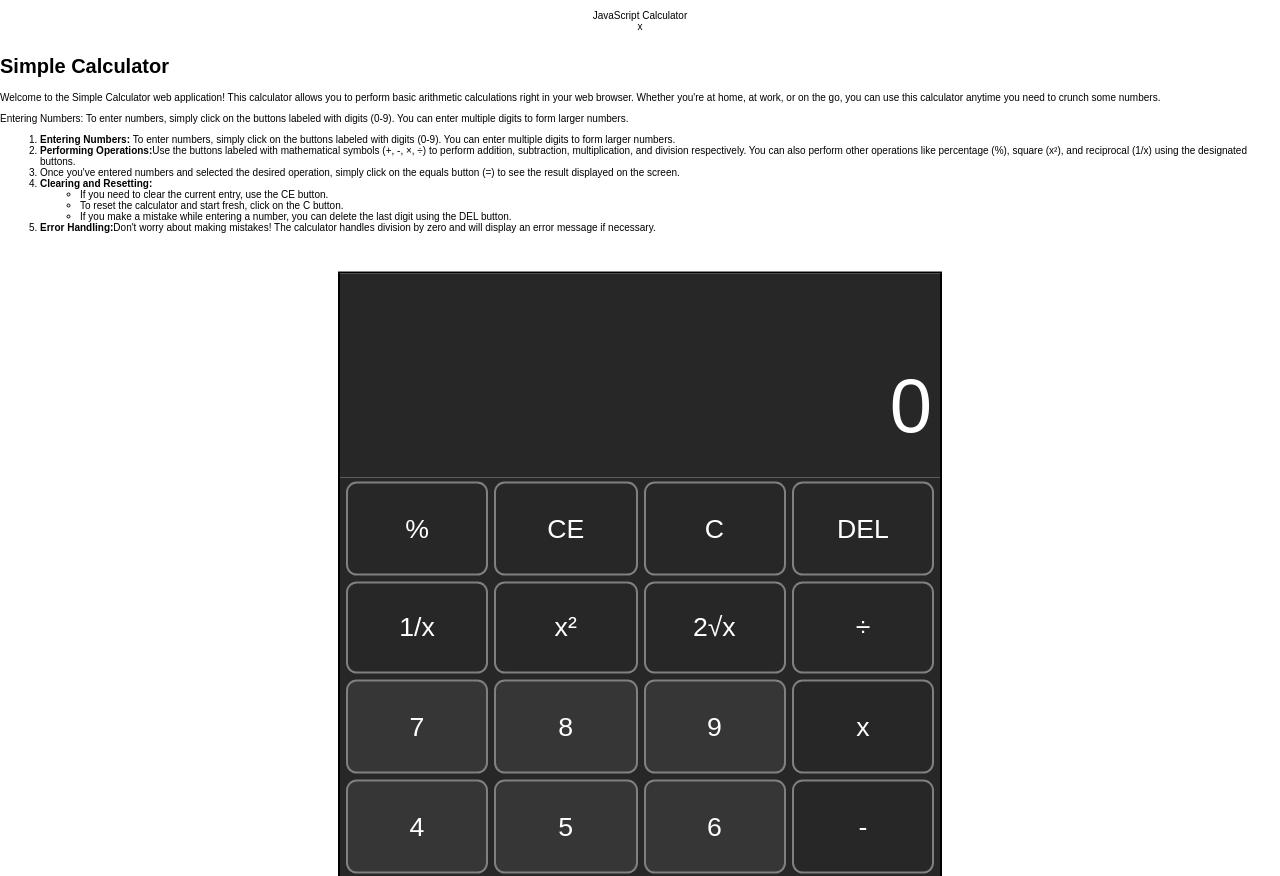
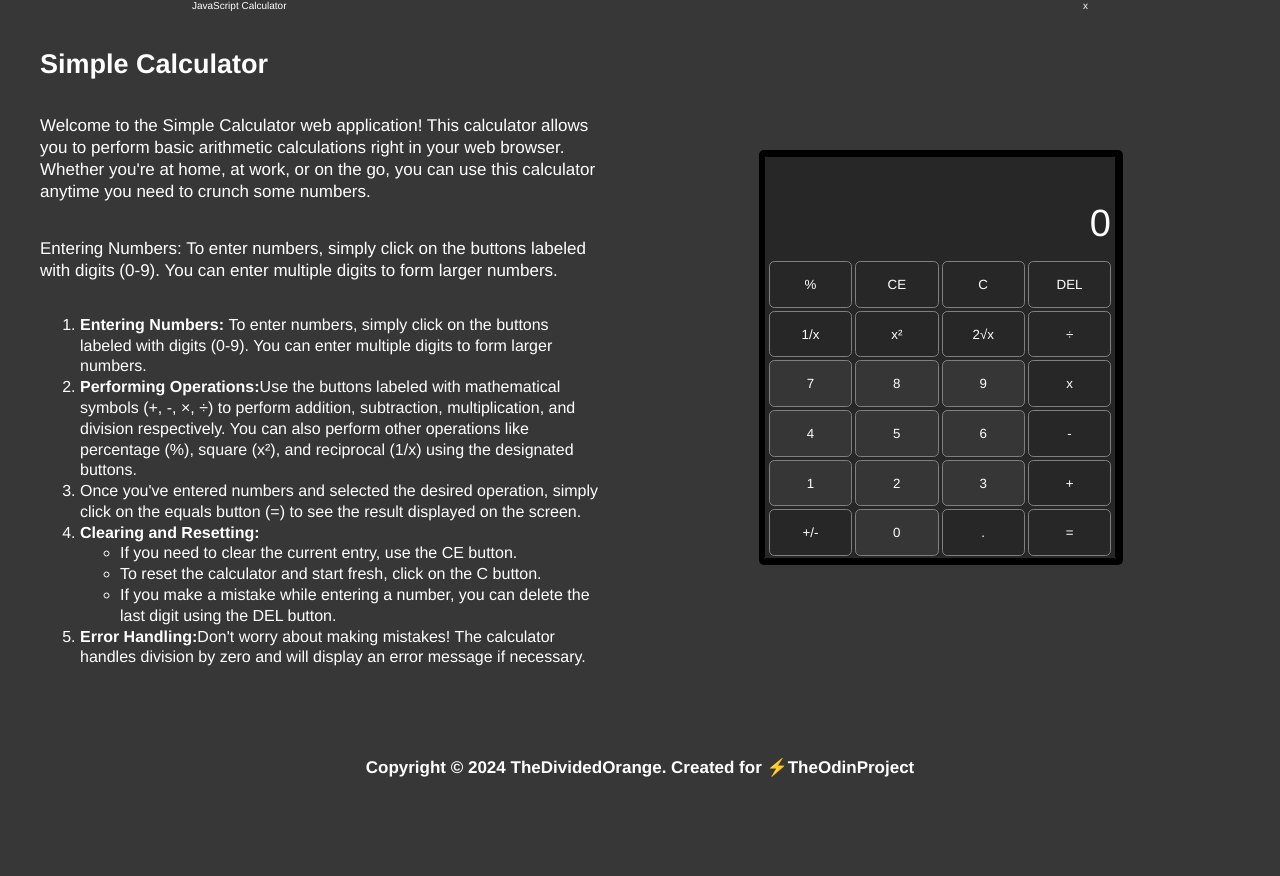
Before and after one commit to thedividedorange/Project-Calculator-js, a plain HTML site: page index.html in a window 1280 px wide. Shown: the top 876 px of the page. After the commit the page ends 800 px from the top, so only its background shows below. Drawn offline with Linux system fonts and the light colour scheme.

Commit message:
update css styling

```diff
--- a/css/style.css
+++ b/css/style.css
@@ -1,16 +1,38 @@
 *{
-    font-family:Arial, Helvetica, sans-serif
+    font-family:'Franklin Gothic Medium', 'Arial Narrow', Arial, sans-serif;
+    color:white;
 }
 
 html{
     font-size:62.5%
 }
 
+h1 {
+    font-size:2.7rem;
+}
+
+
+
 body {
     display: flex;
     flex-direction: column;
-    margin: auto;
+    margin: 0;
     min-height: 100vh;
+    background-color: #373737;
+}
+
+.navbar {
+    display:flex;
+}
+
+p {
+    font-size:1.7rem;
+    line-height: 1.3em;
+}
+
+ol, ul {
+    font-size: 1.6rem;
+    line-height: 1.3em;
 }
 
 #container-top{
@@ -19,39 +41,56 @@ body {
     justify-content:center;
 }
 
-header{
-    margin: 10px 15%;
-    text-align:center;
+header {
+    display: flex;
+    margin: 0 15%;
+    width: 100%;
+    max-width: 1200px;
 }
 
-#container-mid{
+.navbar {
+    display: flex;
+    width: 100%;
+}
+
+.rigtnav {
+    margin-left: auto;
+}
+
+#container-mid {
+    display: flex;
+    flex-direction: row;
+    margin: 0 auto auto;
+    gap: 4em;
+    max-width: 1200px;
+    padding: 2em;
+}
+
+.leftPart {
     display: flex;
     flex-direction: column;
+    flex: 1 1 auto;
 }
 
-.calculator{
-    display:flex;
-    flex-direction: column;
-    border:1px solid rgb(0, 0, 0);
-    margin:10px auto;
-    max-width: 300px;
-    min-width: 250px;
+.rightPart {
+    display: flex;
+    flex: 1 0 50%;
+    justify-content: center;
+    align-items: center;
+
 }
 
-@media only screen and (max-width: 1300px){
-    .calculator{
-        transform: scale(2.0);
-        margin-top: 23em;
-    }
-}
-@media only screen and (min-width: 1301px){
-    .calculator{
-        transform: scale(1.3);
-        margin-top: 12em;
-    }
+.calculator {
+    display: flex;
+    flex-direction: column;
+    border: 1px solid rgb(0, 0, 0);
+    box-shadow: 1px 0px 0px 6px black;
+    border-radius: 0.15em;
+    height: fit-content;
+    flex: 0 350px;
 }
 
-.display{
+.display {
     background-color:rgb(39, 39, 39);
     color:rgb(255, 255, 255);
     padding: 1.4em 0.4em;
@@ -99,38 +138,17 @@ header{
     padding: 0.2em;
 }
 
-.calcButtons .operation,
-.calcButtons .ce,
-.calcButtons .reset,
-.calcButtons .delete,
-.calcButtons .percent,
-.calcButtons .equals,
-.calcButtons .decimal,
-.calcButtons .square
+.calcButtons .operation
 {
     background-color:rgb(39, 39, 39);
 }
 
-.calcButtons .operation:hover,
-.calcButtons .ce:hover,
-.calcButtons .reset:hover,
-.calcButtons .delete:hover,
-.calcButtons .percent:hover,
-.calcButtons .equals:hover,
-.calcButtons .decimal:hover,
-.calcButtons .square:hover
+.calcButtons .operation:hover
 {
     background-color: rgb(55 54 54);
 }
 
-.calcButtons .operation:focus,
-.calcButtons .ce:focus,
-.calcButtons .reset:focus,
-.calcButtons .delete:focus,
-.calcButtons .percent:focus,
-.calcButtons .equals:focus,
-.calcButtons .decimal:focus,
-.calcButtons .square:focuse
+.calcButtons .operation:focus
 {
     background-color:rgb(39, 39, 39);
 }
@@ -153,3 +171,12 @@ div#container-bottom{
     align-items: center;
     margin-top: auto;
 }
+
+div#footer {
+    display: flex;
+    justify-content: center;
+    text-align: center;
+    font-size: 1.4rem;
+    font-weight: bold;
+    padding: 0.3em;
+}
```
